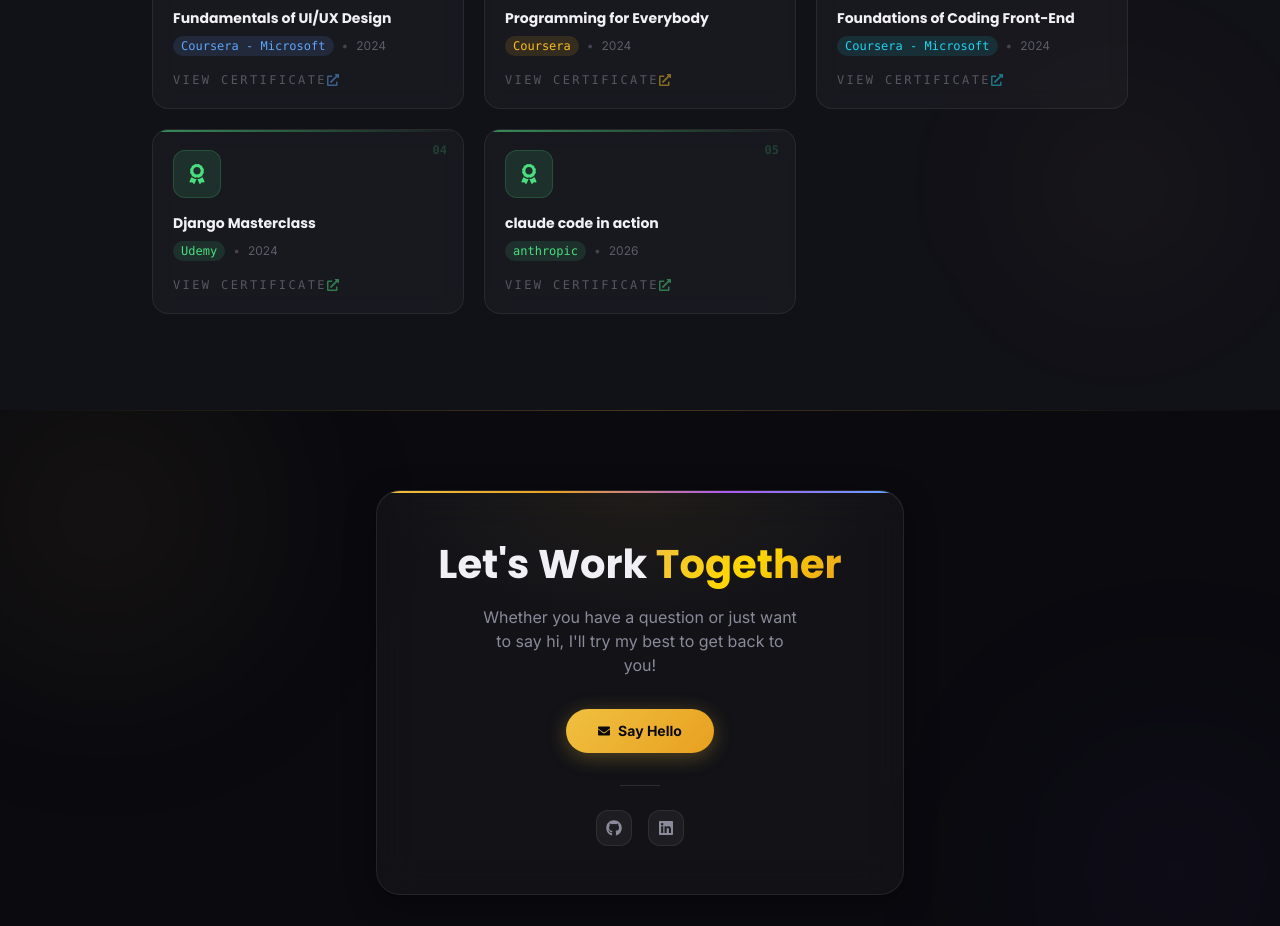
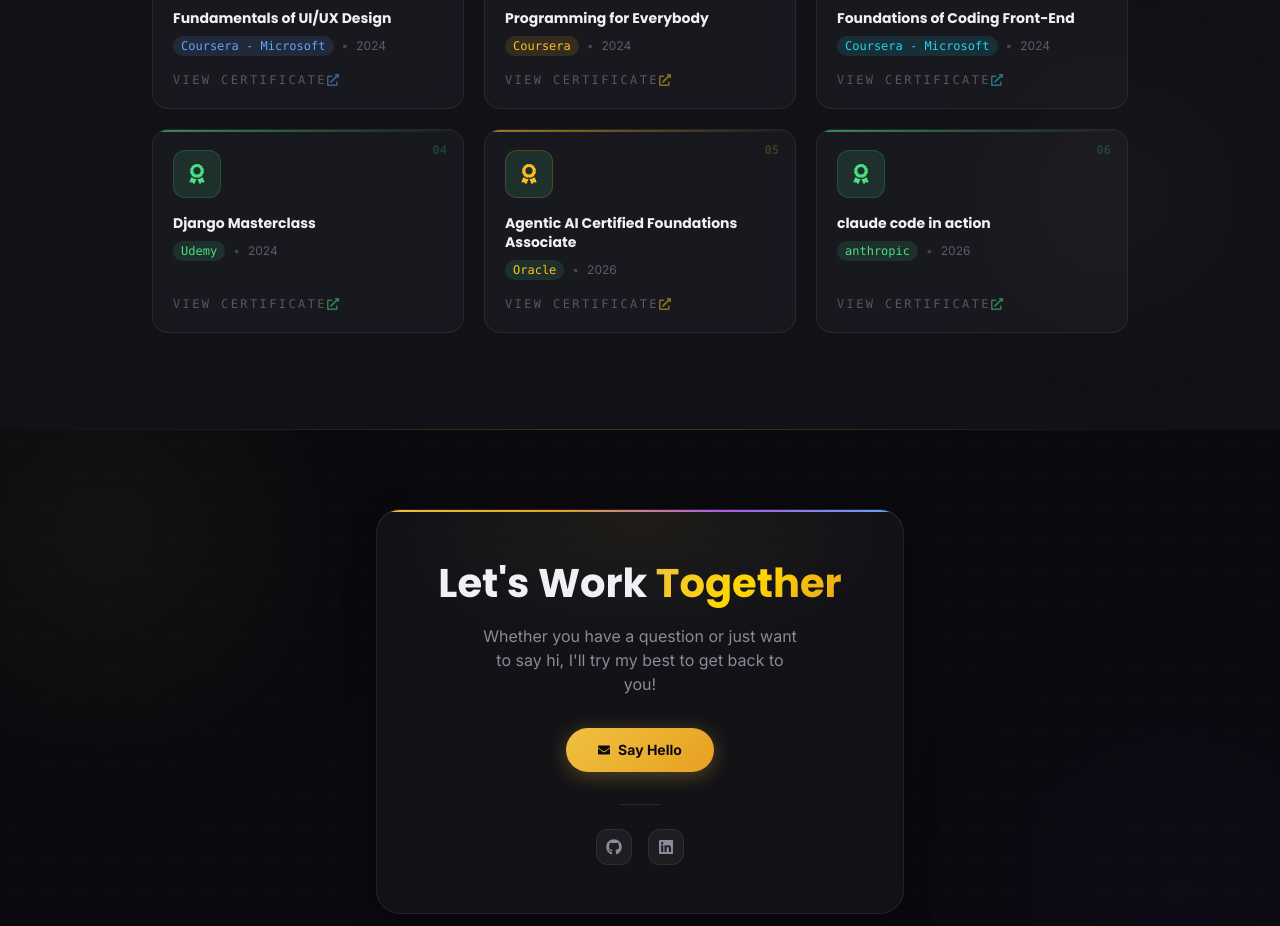
Before and after one commit to Dk821/portfolio-dev, a React (Vite) app: page / in a window 1280 px wide. Shown: the part 5060-5986 px from the top of the page. Built offline with nearby package versions, Linux system fonts and the light colour scheme; no server answers.

Commit message:
certificate update

```diff
--- a/src/sections/Certifications.jsx
+++ b/src/sections/Certifications.jsx
@@ -40,6 +40,15 @@
         color: "#4ade80",
         glow: "rgba(74,222,128,0.12)",
         image: `${certificateBasePath}/Django Masterclass.png`,
+    },
+    {
+        title: "Agentic AI Certified Foundations Associate",
+        issuer: "Oracle",
+        date: "2026",
+        link: "#",
+        color: "#fbbf24",
+        glow: "rgba(74,222,128,0.12)",
+        image: `${certificateBasePath}/Agentic-AI-Foundations.png`,
     },
     {
         title: "claude code in action",
```
Also changed, not shown: public/certificates/Agentic-AI-Foundations.png (added).
